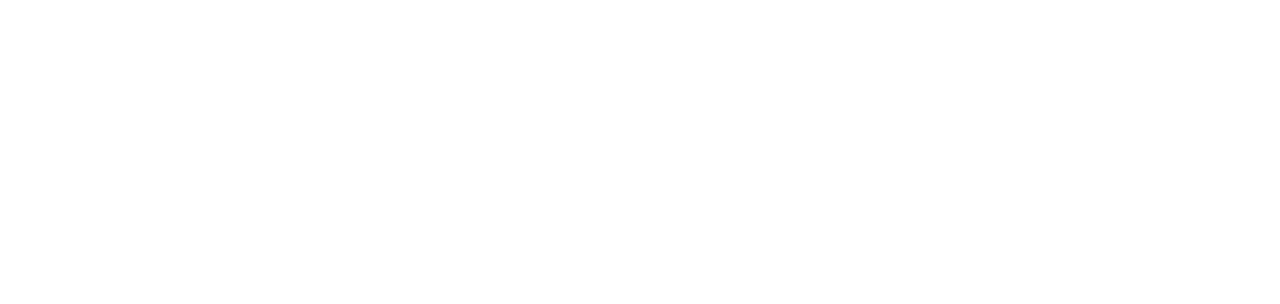
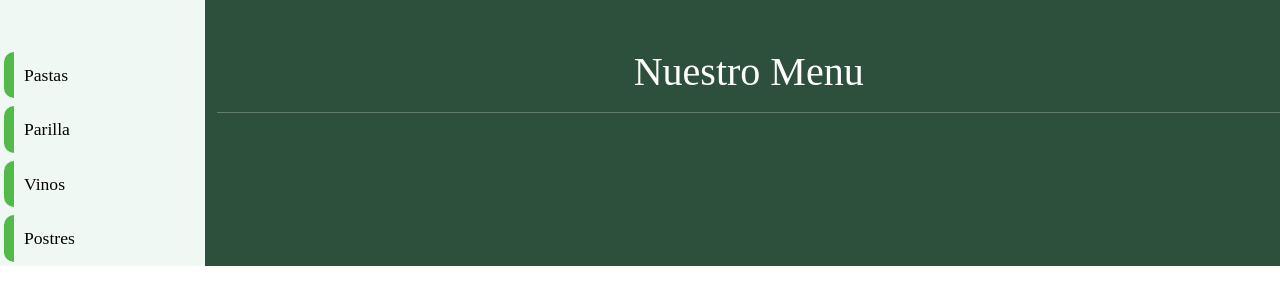
Before and after one commit to gonzalogg94/restaurantFront, a React (Create React App) app: page /menu in a window 1280 px wide. Before the commit this address had no page. Shown: the top 304 px of the page. Built offline with nearby package versions, Linux system fonts and the light colour scheme; a web font is replaced by a local one.

Commit message:
empece a trabajar en pagina de lista de productos

```diff
--- a/src/App.jsx
+++ b/src/App.jsx
@@ -4,6 +4,7 @@ import Nosotros from './components/views/Nosotros';
 import "bootstrap/dist/css/bootstrap.min.css";
 import "./components/style.css";
 import "bootstrap-icons/font/bootstrap-icons.css"
+import ListaProductos from './components/views/ListaProductos';
 
 function App() {
   return (
@@ -11,6 +12,7 @@ function App() {
  <Routes>
  <Route exact path='/' element={<Inicio></Inicio>}></Route>
  <Route exact path='/nosotros' element={<Nosotros></Nosotros>} />
+ <Route exact path='/menu' element={<ListaProductos></ListaProductos>} />
  </Routes>
  </BrowserRouter>
   );
--- a/src/components/style.css
+++ b/src/components/style.css
@@ -136,7 +136,109 @@ border-bottom-right-radius: 12px;
 }
 /* card */
 
+/* menu barra lateral */
+.fondoLateral {
+  background-color: #f0f8f3;
+}
+.bgTextoCarousel {
+  text-align: center;
+  background: #51ba49;
+  border-radius: 5px;
+}
 
+.bannerPagina {
+  height: 500px;
+  object-fit: cover;
+}
+li {
+  list-style: none;
+}
+
+.listSidebar {
+  background-color: transparent;
+  border: none;
+  list-style: none;
+}
+.sidebar ul {
+  list-style: none;
+  margin: 0px;
+  padding: 0px;
+}
+.sidebar li {
+  float: none;
+  width: 90%;
+  padding: 4px;
+}
+.sidebar li a {
+  display: block;
+  width: 100%;
+  padding: 10px;
+  border-left: 5px solid;
+  position: relative;
+  z-index: 2;
+  font-size: 1.1rem;
+  text-decoration: none;
+  color: rgb(3, 0, 0);
+  box-sizing: border-box;
+  -moz-box-sizing: border-box;
+  -webkit-box-sizing: border-box;
+  border-radius: 10px;
+}
+.sidebar li a:hover {
+  border-bottom: 0px;
+  color: rgb (15, 24, 26);
+}
+.sidebar li:first-child a {
+  border-left: 10px solid #51ba49;
+}
+.sidebar li:nth-child(2) a {
+  border-left: 10px solid #51ba49;
+}
+.sidebar li:nth-child(3) a {
+  border-left: 10px solid #51ba49;
+}
+.sidebar li:last-child a {
+  border-left: 10px solid #51ba49;
+}
+.sidebar li a:after {
+  content: "";
+  height: 100%;
+  left: 0;
+  top: 0;
+  width: 0px;
+  position: absolute;
+  transition: all 0.2s ease 0s;
+  -webkit-transition: all 0.2s ease 0s;
+  z-index: -1;
+}
+.sidebar li a:hover:after {
+  width: 100%;
+  border-end-end-radius: 15px;
+  border-top-right-radius: 15px;
+}
+.sidebar li:first-child a:after {
+  background: #51ba49;
+}
+.sidebar li:nth-child(2) a:after {
+  background: #51ba49;
+}
+.sidebar li:nth-child(3) a:after {
+  background: #51ba49;
+}
+.sidebar li:last-child a:after {
+  background: #51ba49;
+}
+.botonSmall {
+  display: none;
+}
+.colorBGHeaderFooter {
+  background-color: #51ba49;
+}
+
+.tamañoLogoSM {
+  box-sizing: border-box;
+}
+/* menu barra lateral */
 
 
 /* media queries */
--- /dev/null
+++ b/src/components/views/ListaProductos.jsx
@@ -0,0 +1,38 @@
+import React from "react";
+
+
+const ListaProductos = () => {
+  return (
+    <section className="fuente colorFondo">
+
+        <section className="row">
+        <section class="col-lg-2 col-md-2 fondoLateral esconder">
+          <div class="sidebar d-none d-md-grid col-md-2 col-lg-2 text-light">
+            <ul class="list-group mt-5">
+              <li class="list-group-item listSidebar">
+                <a href="#limpieza">Pastas</a>
+              </li>
+              <li class="list-group-item listSidebar">
+                <a href="#bebidas">Parilla</a>
+              </li>
+              <li class="list-group-item listSidebar">
+                <a href="#lacteos">Vinos</a>
+              </li>
+              <li class="list-group-item listSidebar">
+                <a href="#electronica">Postres</a>
+              </li>
+            </ul>
+          </div>
+      </section>
+      <section className="col-lg-10 col-md-10 col-sm-12 mx-0 px-0">
+      <div className="text-center text-white py-5 container">
+          <h1> Nuestro Menu</h1>
+          <hr/>
+        </div>
+      </section>
+        </section>
+    </section>
+  );
+};
+
+export default ListaProductos;
```
